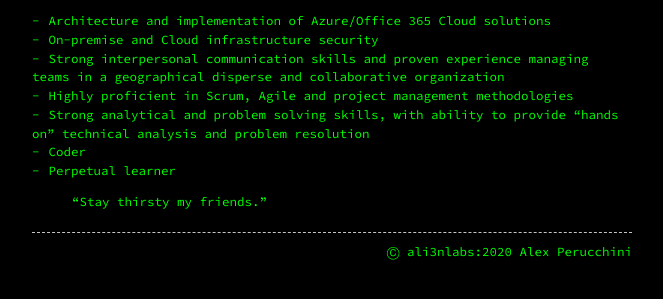
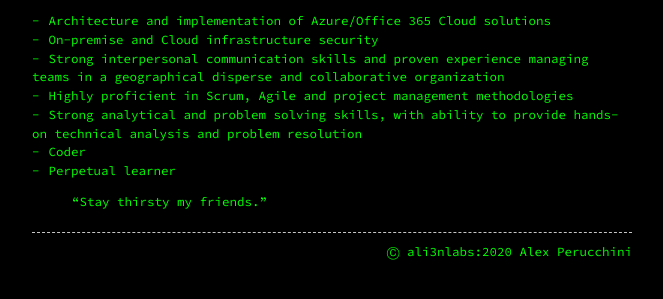
Before and after one commit to AlexPerucchini/AlexPerucchini.github.io, a Jekyll site: the page built from about.md, in a window 1280 px wide. Shown: the part 214-513 px from the top of the page, without its empty margins (308-971 px from the left). Built offline with Jekyll 4.4.1, drawn with Linux system fonts in a browser that asks for light colours.

Commit message:
minor edit

```diff
--- a/about.md
+++ b/about.md
@@ -12,7 +12,7 @@ I am a passionate technologist with over twenty years of experience in the Infor
 - On-premise and Cloud infrastructure security
 - Strong interpersonal communication skills and proven experience managing teams in a geographical disperse and collaborative organization
 - Highly proficient in Scrum, Agile and project management methodologies
-- Strong analytical and problem solving skills, with ability to provide “hands on” technical analysis and problem resolution
+- Strong analytical and problem solving skills, with ability to provide hands-on technical analysis and problem resolution
 - Coder
 - Perpetual learner
 
```
Also changed, not shown: 1 other file.
